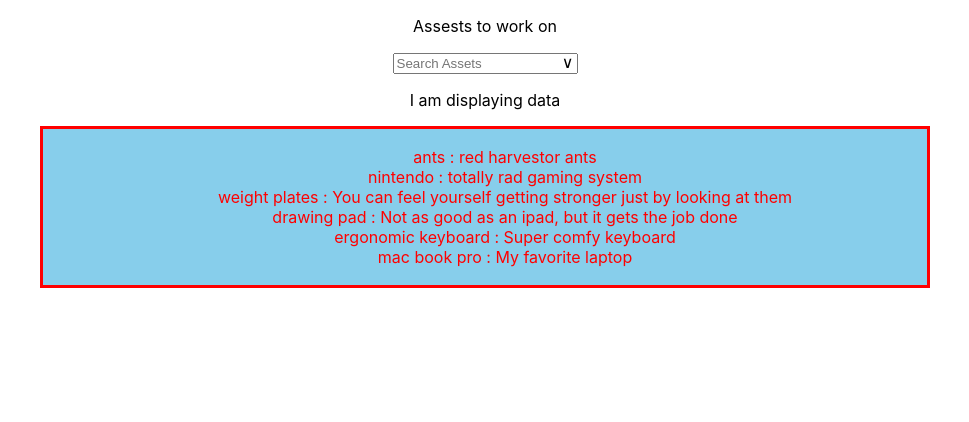
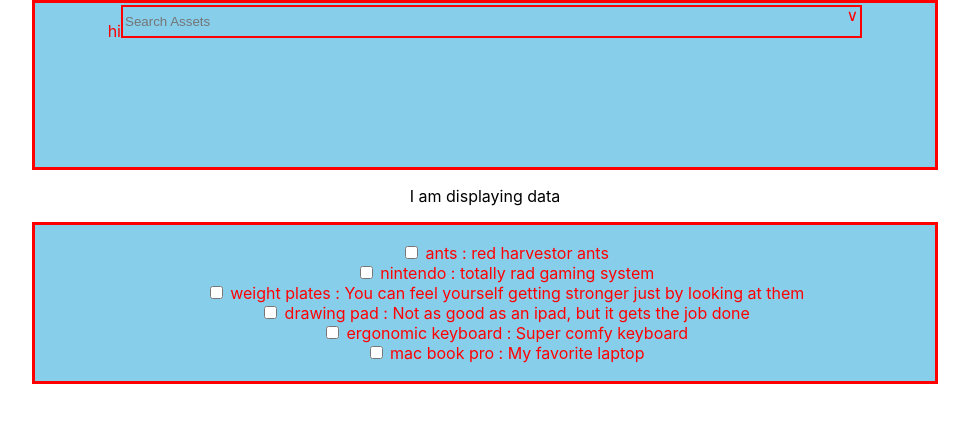
Before and after one commit to steven-halla/buildops, a React (Create React App) app: page / in a window 1280 px wide. Shown: the top 422 px of the page, without its empty margins (155-1124 px from the left). Built offline with nearby package versions, Linux system fonts and the light colour scheme.

Commit message:
"check boxes added to returned data"

```diff
--- a/src/views/DisplayMyData.tsx
+++ b/src/views/DisplayMyData.tsx
@@ -9,7 +9,8 @@ const DisplayMyDataDiv = styled.div`
     justify-content: center;
     margin: auto;
     padding: 2px;
-    max-width:55em;
+    min-width:55em;
+    max-width: 56em;
     border-style: solid;
     color: red;
     border-color: red;
@@ -49,7 +50,7 @@ export const DisplayMyData: FC = () => {
         <ul>
           {
             products.map(productObjects => (
-                <li>{productObjects.ProductName}   :    {productObjects.ProductDescription}</li>
+                <li ><input type="checkbox"/> {productObjects.ProductName}   :    {productObjects.ProductDescription}</li>
               )
             )}
         </ul>
--- a/src/views/SearchBar.tsx
+++ b/src/views/SearchBar.tsx
@@ -4,6 +4,31 @@ import React, {FC} from "react";
 
 const SearchBarDiv = styled.div`
 
+  .search-bar-container {
+    display: flex;
+    justify-content: center;
+    margin: auto;
+    padding: 2px;
+    min-width:55em;
+    max-width: 56em;
+    height: 10em;
+    border-style: solid;
+    color: red;
+    border-color: red;
+    background-color: skyblue;
+  }
+
+  input {
+    min-width:67.5em;
+    height: 2em;
+    min-width:55em;
+
+    border-style: solid;
+    color: red;
+    border-color: red;
+    background-color: skyblue;
+
+  }
 
   .dropdown {
     position: relative;
@@ -26,10 +51,15 @@ export const SearchBar: FC  = () => {
 
   return (
     <SearchBarDiv>
-      <p>Assests to work on</p>
-      <div className="dropdown">
-        <input type="text" placeholder="Search Assets" />
+      <div className="search-bar-container">
+       <div className="task-header">
+        <p>hi</p>
+       </div>
+        <div className="dropdown">
+          <input type="text" placeholder="Search Assets" />
+        </div>
       </div>
+
     </SearchBarDiv>
   )
 };
```
